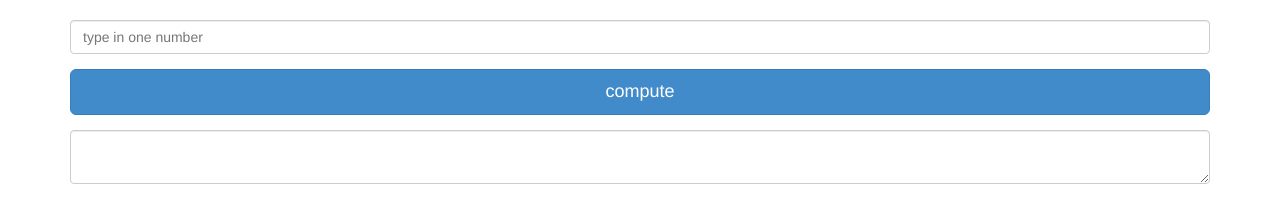
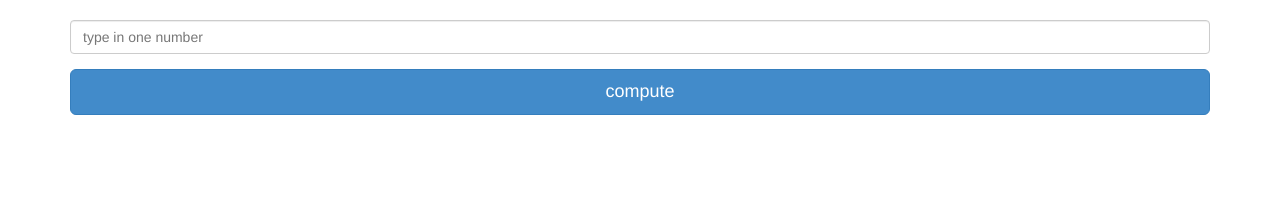
Before and after one commit to baslr/baslr.github.io, a plain HTML site: page fu/index.html in a window 1280 px wide. Drawn offline with Linux system fonts and the light colour scheme.

Commit message:
old days ^^

```diff
--- a/fu/index.html
+++ b/fu/index.html
@@ -33,7 +33,7 @@
 
           <div class="form-group">
             <div class="col-sm-12">
-              <textarea id="textarea" class="form-control"></textarea>
+              <textarea id="textarea" class="form-control" style="visibility: hidden;"></textarea>
             </div>
           </div>
         </form>
--- a/fu/index.js
+++ b/fu/index.js
@@ -34,6 +34,7 @@
       txt = txt.slice(0, -1);
       ($('TEXTAREA#textarea')).text(txt);
       ($('textarea#textarea')).attr('rows', out.length);
+      ($('textarea#textarea')).css('visibility', 'visible');
       return void 0;
     });
     return void 0;
```
Also changed, not shown: 1 other file.
